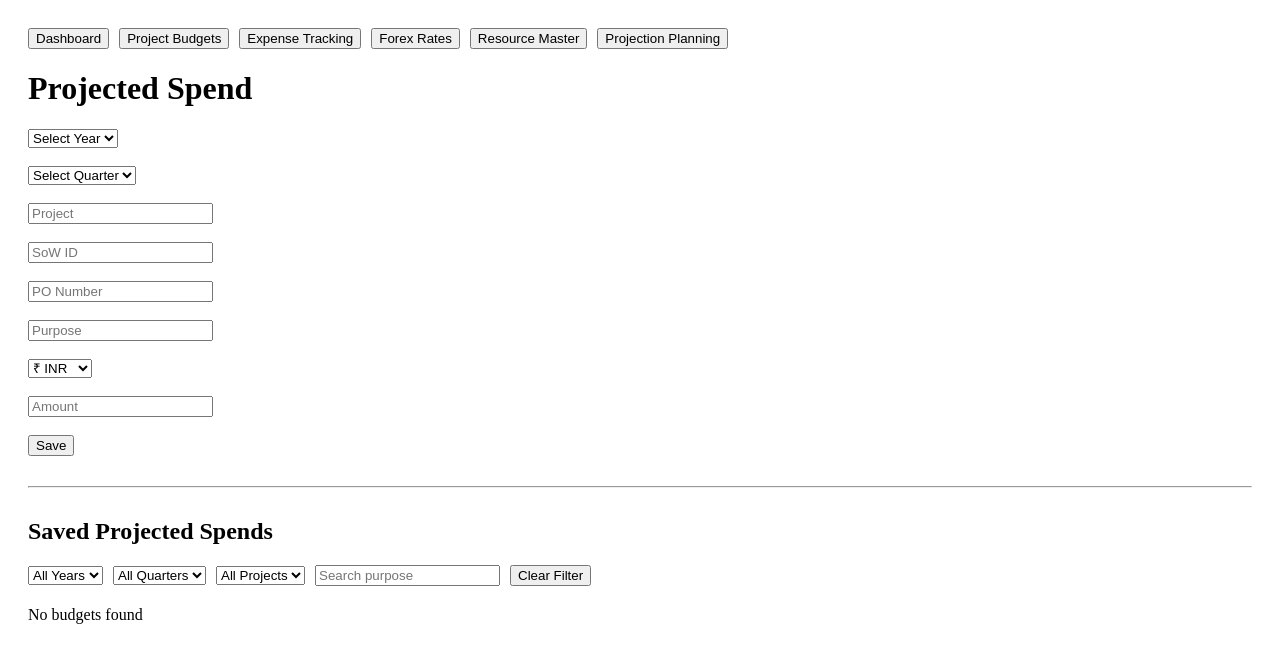
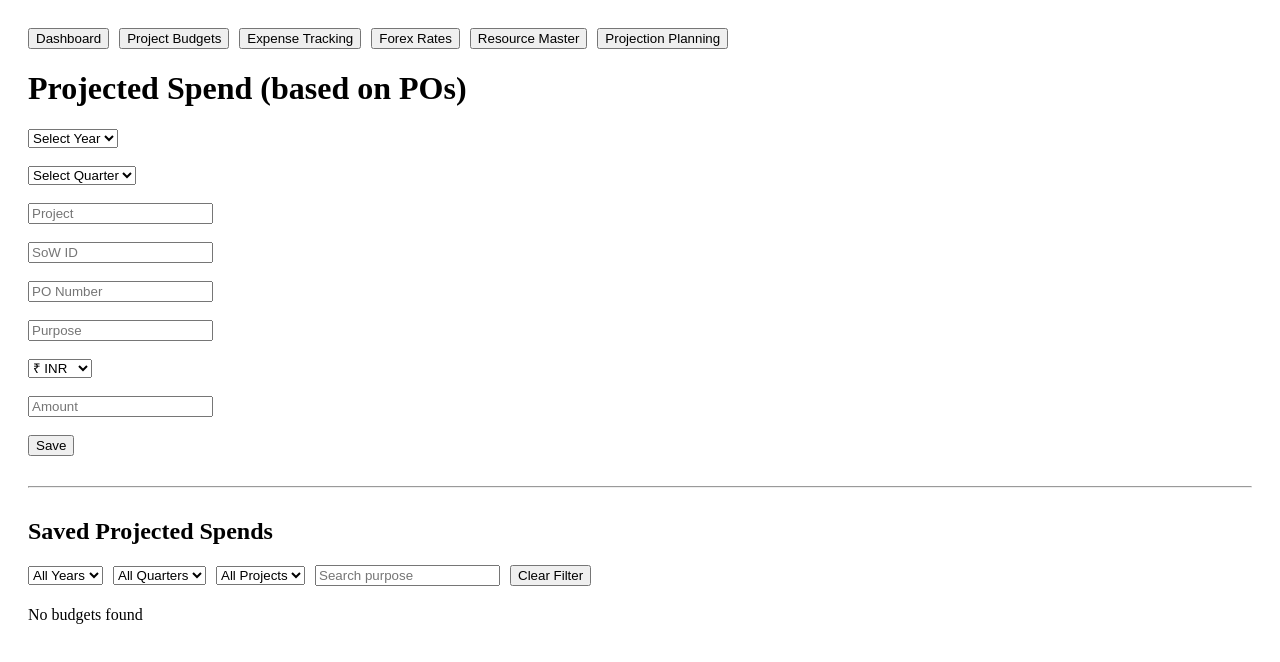
Before and after one commit to pinaki-GH/budget-tracker, a Next.js app: page /add-budget in a window 1280 px wide. Shown: the top 662 px of the page. Built offline with nearby package versions, Linux system fonts and the light colour scheme.

Commit message:
Update page.js

```diff
--- a/app/add-budget/page.js
+++ b/app/add-budget/page.js
@@ -206,7 +206,7 @@ export default function AddBudget() {
 
       </div>
 
-      <h1>{editingId ? 'Edit Projected Spend' : 'Projected Spend'}</h1>
+      <h1>{editingId ? 'Edit Projected Spend' : 'Projected Spend (based on POs)'}</h1>
 
       {/* Year */}
       <select
```
